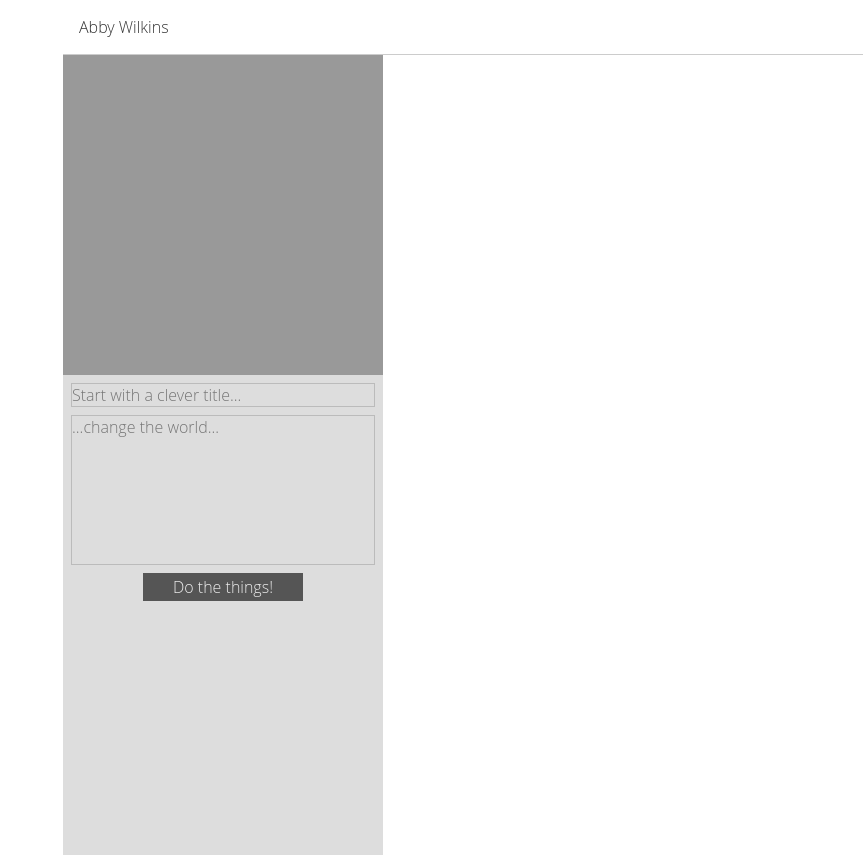
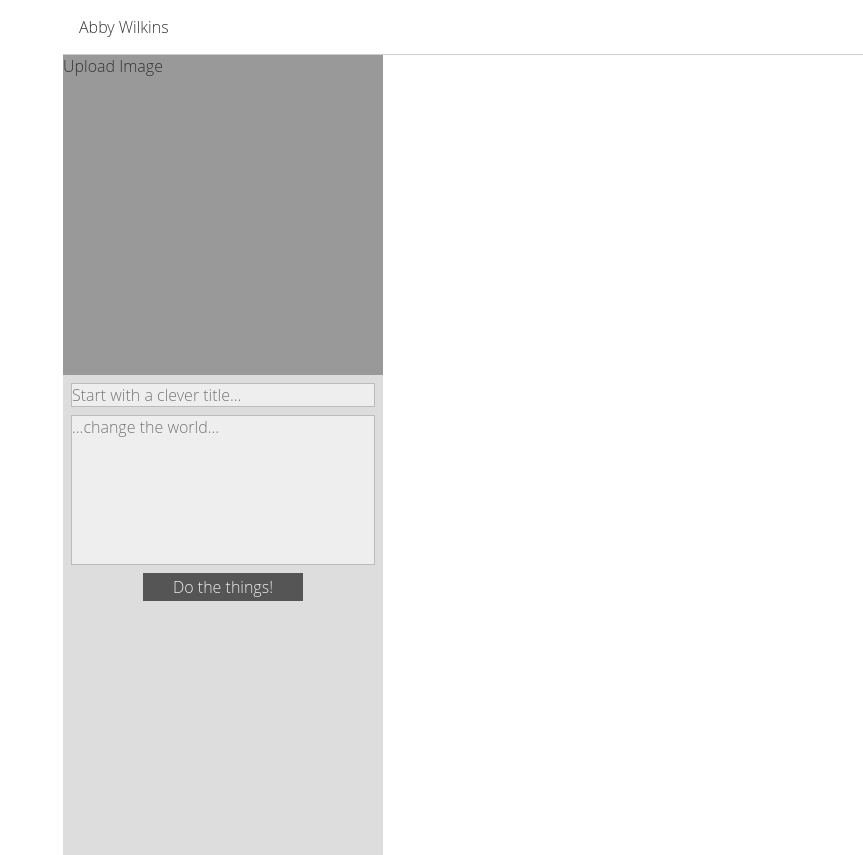
Before and after one commit to Renddslow/abbywilkins, a Flask app: page /upload in a window 1280 px wide. Shown: the whole page, without its empty margins (417-1280 px from the left). Run offline with Flask 2, Linux system fonts and the light colour scheme; some libraries are stand-ins or nearby versions.

Commit message:
Upload form style updates

```diff
--- a/app.py
+++ b/app.py
@@ -53,6 +53,18 @@ def home(page=1):
 @application.route("/upload", methods=['GET','POST'])
 def upload():
 	form = forms.Upload()
+	if form.validate_on_submit():
+		filename = secure_filename(form.image.data.filename)
+		relative_uri = "/home/ryan/abby/static/uploads/{}".format(filename)
+		db_uri = "/static/uploads/{}".format(filename)
+		form.image.data.save(relative_uri)
+		title = form.title.data
+		text = form.text.data
+		models.Posts.create(
+			post_title = title,
+			post_text = text,
+			post_image_uri = image
+		)
 	return render_template("upload.html", form=form)
 
 
--- a/static/style.css
+++ b/static/style.css
@@ -105,6 +105,8 @@ UPLOAD
 	display: block;
 	height: 0;
 	background: #999;
+	background-size: cover;
+	background-position: center;
 }
 
 #title,
@@ -112,7 +114,7 @@ UPLOAD
 	width: 95%;
 	display: block;
 	font-size: 1em;
-	background: #ddd;
+	background: #eee;
 	border: 1px solid #bbb;
 	margin: .5em auto;
 	outline: none;
--- a/templates/upload.html
+++ b/templates/upload.html
@@ -12,15 +12,26 @@
 				<h1><a href="/">Abby Wilkins</a></h1>
 			</header>
 			<div class="upload-container">
-				<form action="" method="POST" enctype="multipart/form-data">
+				<form action="" method="POST" enctype="multipart/form-data" autocomplete="off">
 					{{ form.hidden_tag() }}
 					{{ form.image() }}
-					<div class="upload-image-container"></div>
+					<div class="upload-image-container">
+						<label for="image">Upload Image</label>
+					</div>
 					{{ form.title(placeholder=form.title.label.text) }}
 					{{ form.text(placeholder=form.text.label.text) }}
 					<button type="submit" class="standard-button">Do the things!</button>
 				</form>
 			</div>
 		</div>
+		<script>
+			$("#image").change(function(){
+				var reader = new FileReader();
+				reader.onload = function(e) {
+					$(".upload-image-container").css('background-image', e.target.result);
+				};
+				reader.readAsDataURL(this.files[0])
+			});
+		</script>
 	</body>
 </html>
```
